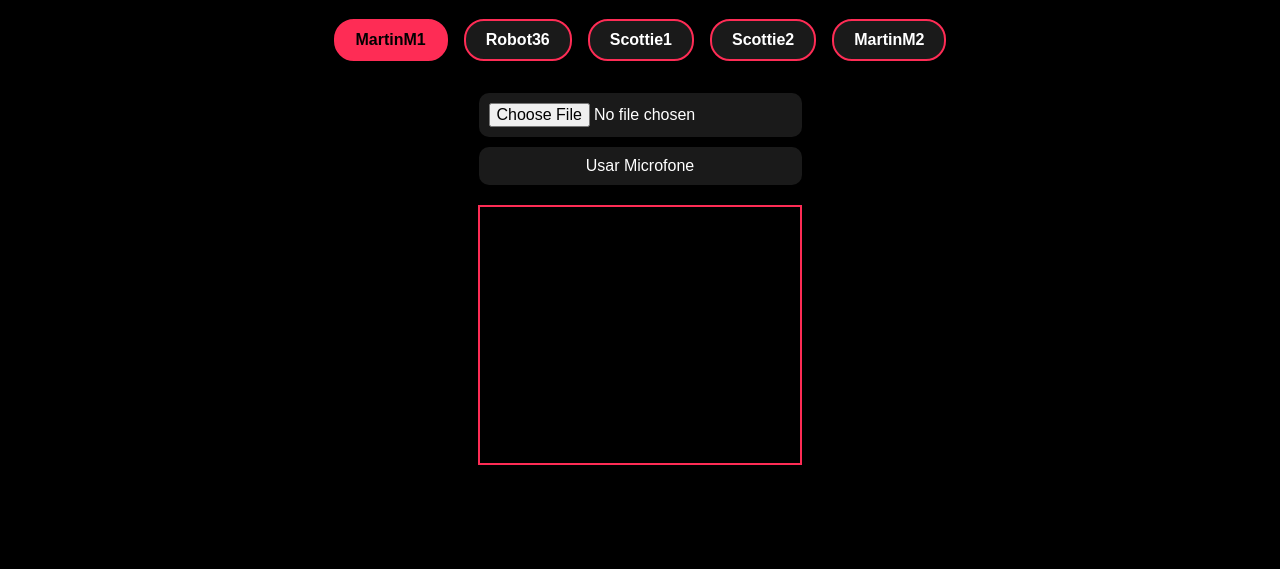
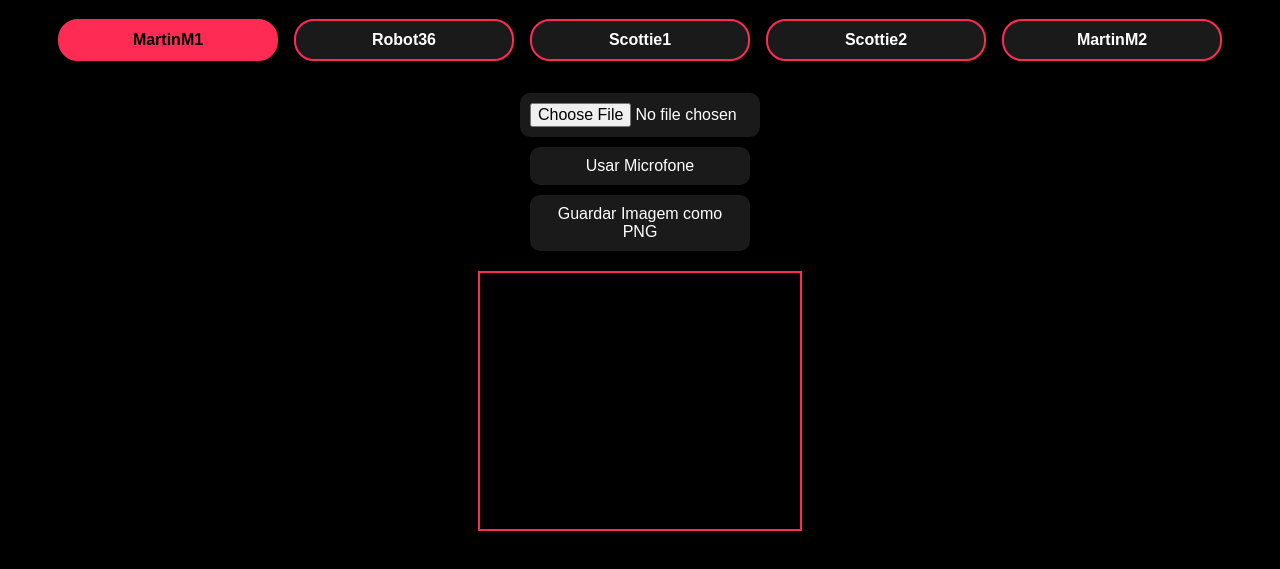
Before and after one commit to icpmtech/nova-sstv, a plain HTML site: page sstv_decoder.html in a window 1280 px wide. Shown: the part 93-662 px from the top of the page. Drawn offline with Linux system fonts and the light colour scheme.

Commit message:
Update sstv_decoder.html

```diff
--- a/sstv_decoder.html
+++ b/sstv_decoder.html
@@ -1,9 +1,9 @@
 <!DOCTYPE html>
 <html lang="pt-PT">
 <head>
-  <meta charset="UTF-8">
+  <meta charset="UTF-8" />
   <title>SSTV Decoder - Multi Modo</title>
-  <meta name="viewport" content="width=device-width, initial-scale=1.0">
+  <meta name="viewport" content="width=device-width, initial-scale=1" />
   <style>
     :root {
       --bg: #000;
@@ -15,7 +15,7 @@
       margin: 0;
       background: var(--bg);
       color: var(--text);
-      font-family: 'Arial', sans-serif;
+      font-family: Arial, sans-serif;
       display: flex;
       flex-direction: column;
       align-items: center;
@@ -56,14 +56,18 @@
       display: flex;
       flex-direction: column;
       gap: 10px;
+      align-items: center;
     }
-    input, button {
+    input,
+    button {
       padding: 10px;
       border-radius: 10px;
       border: none;
       font-size: 1rem;
       background: var(--card);
       color: var(--text);
+      width: 220px;
+      max-width: 90vw;
     }
     button:hover {
       background: var(--accent);
@@ -73,30 +77,45 @@
 </head>
 <body>
   <h1>SSTV Decoder</h1>
+
   <div class="mode-selector" id="modeSelector"></div>
+
   <div class="controls">
-    <input type="file" accept=".wav" id="audioFile">
+    <input type="file" accept=".wav" id="audioFile" />
     <button onclick="startMicrophone()">Usar Microfone</button>
+    <button onclick="exportImage()">Guardar Imagem como PNG</button>
   </div>
+
   <canvas id="sstvCanvas" width="320" height="256"></canvas>
 
-  <script src="https://cdn.jsdelivr.net/gh/flatmax/jsSDR/js/sstv.min.js"></script>
+  <!-- Biblioteca SSTV local, tens de ter o sstv.min.js na mesma pasta -->
+  <script src="sstv.min.js"></script>
+
   <script>
-    const canvas = document.getElementById('sstvCanvas');
-    const ctx = canvas.getContext('2d');
-    const modeSelector = document.getElementById('modeSelector');
-    const availableModes = ['MartinM1', 'Robot36', 'Scottie1', 'Scottie2', 'MartinM2'];
-    let selectedMode = 'MartinM1';
+    const canvas = document.getElementById("sstvCanvas");
+    const ctx = canvas.getContext("2d");
+    const modeSelector = document.getElementById("modeSelector");
+    const availableModes = [
+      "MartinM1",
+      "Robot36",
+      "Scottie1",
+      "Scottie2",
+      "MartinM2",
+    ];
+    let selectedMode = "MartinM1";
 
-    availableModes.forEach(mode => {
-      const btn = document.createElement('button');
+    // Criar botões para modos
+    availableModes.forEach((mode) => {
+      const btn = document.createElement("button");
       btn.textContent = mode;
-      btn.className = 'mode-btn';
-      if (mode === selectedMode) btn.classList.add('active');
+      btn.className = "mode-btn";
+      if (mode === selectedMode) btn.classList.add("active");
       btn.onclick = () => {
         selectedMode = mode;
-        document.querySelectorAll('.mode-btn').forEach(b => b.classList.remove('active'));
-        btn.classList.add('active');
+        document.querySelectorAll(".mode-btn").forEach((b) =>
+          b.classList.remove("active")
+        );
+        btn.classList.add("active");
       };
       modeSelector.appendChild(btn);
     });
@@ -115,31 +134,35 @@
             imageData.data[idx + 3] = 255;
           }
           ctx.putImageData(imageData, 0, lineNum);
-        }
+        },
       });
       decoder.decode(audioData);
     }
 
-    document.getElementById('audioFile').addEventListener('change', function(e) {
+    // Carregar ficheiro wav
+    document.getElementById("audioFile").addEventListener("change", function (e) {
       const file = e.target.files[0];
       const reader = new FileReader();
-      reader.onload = function(ev) {
+      reader.onload = function (ev) {
         const audioCtx = new (window.AudioContext || window.webkitAudioContext)();
-        audioCtx.decodeAudioData(ev.target.result, function(buffer) {
+        audioCtx.decodeAudioData(ev.target.result, function (buffer) {
           decodeAudio(buffer.getChannelData(0));
         });
       };
       reader.readAsArrayBuffer(file);
     });
 
+    // Microfone
     function startMicrophone() {
-      navigator.mediaDevices.getUserMedia({ audio: true }).then(function(stream) {
+      navigator.mediaDevices
+        .getUserMedia({ audio: true })
+        .then(function (stream) {
           const audioCtx = new (window.AudioContext || window.webkitAudioContext)();
           const mic = audioCtx.createMediaStreamSource(stream);
           const processor = audioCtx.createScriptProcessor(4096, 1, 1);
           const samples = [];
 
-        processor.onaudioprocess = function(e) {
+          processor.onaudioprocess = function (e) {
             const input = e.inputBuffer.getChannelData(0);
             for (let i = 0; i < input.length; i++) {
               samples.push(input[i]);
@@ -153,9 +176,18 @@
 
           mic.connect(processor);
           processor.connect(audioCtx.destination);
-      }).catch(function(err) {
+        })
+        .catch(function (err) {
           alert("Erro ao aceder ao microfone: " + err);
         });
+    }
+
+    // Exportar imagem como PNG
+    function exportImage() {
+      const link = document.createElement("a");
+      link.download = "sstv_image.png";
+      link.href = canvas.toDataURL("image/png");
+      link.click();
     }
   </script>
 </body>
```
Lines whose indentation alone changed are shown as unchanged.
